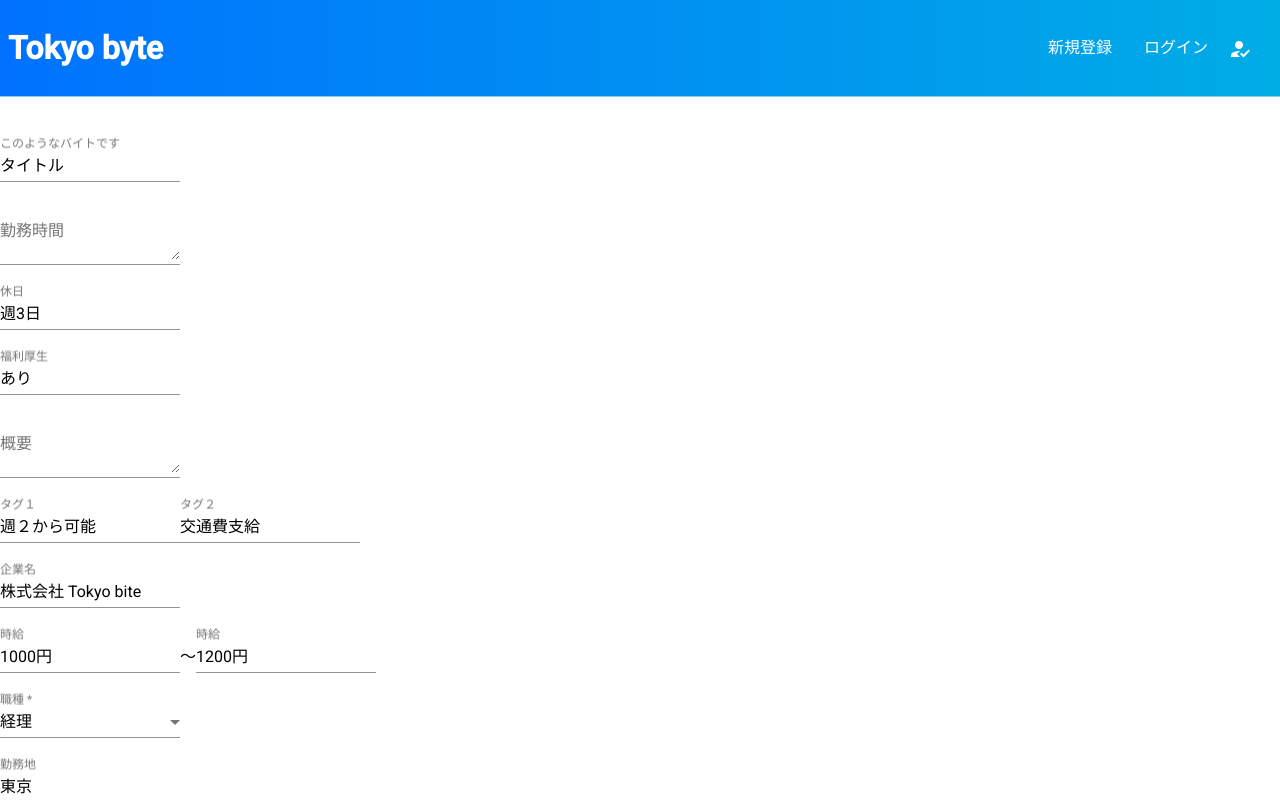
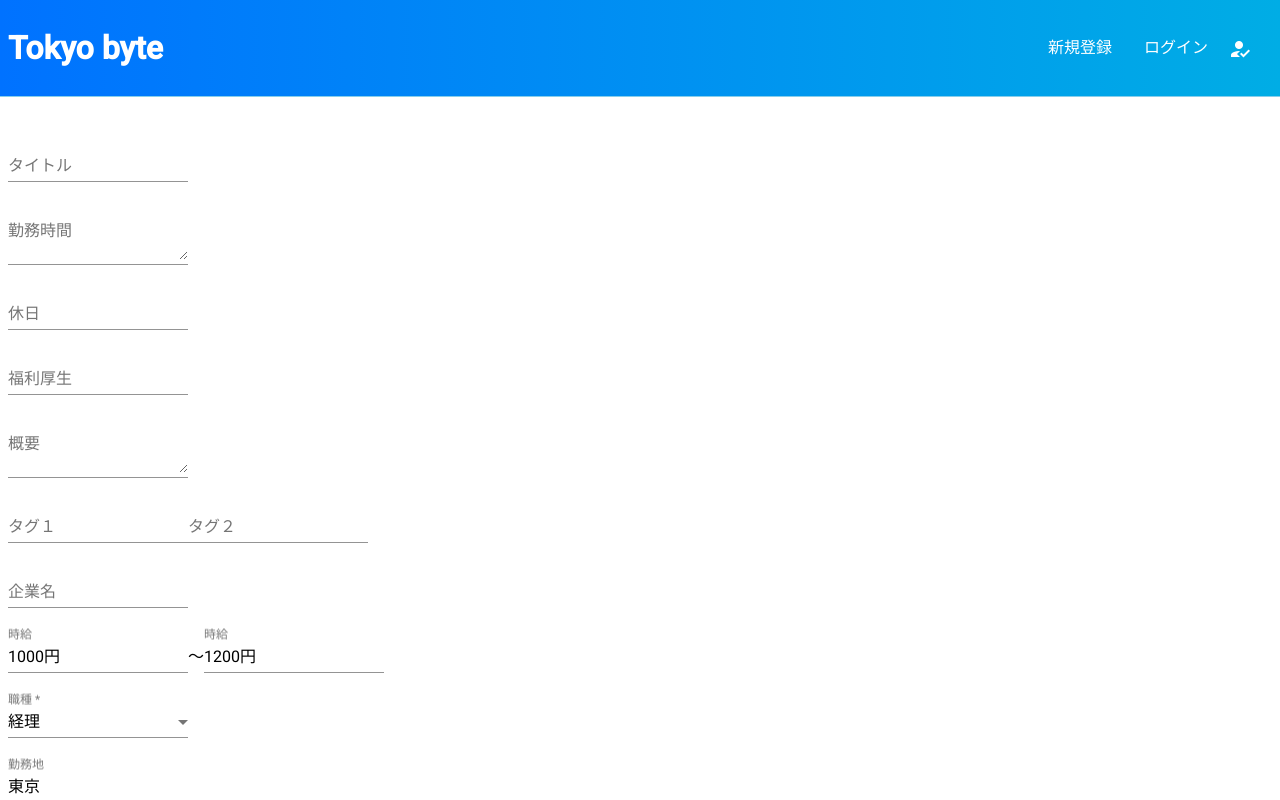
Before and after one commit to cameron-s-dev/angular-jobapp, an Angular app: page /recruitment in a window 1280 px wide. Shown: the top 800 px of the page. Built offline with nearby package versions, Linux system fonts and the light colour scheme.

Commit message:
feat(recuitment): 企業側のフォーム作成 マークアップ #11

```diff
--- a/src/app/form/recruitment/recruitment.component.html
+++ b/src/app/form/recruitment/recruitment.component.html
@@ -1,46 +1,51 @@
-<form action="">
+<form action="" class="recruitment">
   <div>
     <mat-form-field>
-      <input matInput placeholder="このようなバイトです" value="タイトル">
+      <mat-label>タイトル</mat-label>
+      <input matInput placeholder="このようなバイトです">
     </mat-form-field>
   </div>
 
   <div>
     <mat-form-field>
-      <textarea matInput placeholder="勤務時間"></textarea>
+      <mat-label>勤務時間</mat-label>
+      <textarea matInput placeholder="18:00~22:00"></textarea>
     </mat-form-field>
   </div>
 
   <div>
     <mat-form-field>
-      <input matInput placeholder="休日" value="週3日">
+      <mat-label>休日</mat-label>
+      <input matInput placeholder="週3日">
     </mat-form-field>
   </div>
 
   <div>
     <mat-form-field>
-      <input matInput placeholder="福利厚生" value="あり">
+      <mat-label>福利厚生</mat-label>
+      <input matInput placeholder="あり">
     </mat-form-field>
   </div>
 
   <div>
     <mat-form-field>
-      <textarea matInput placeholder="概要"></textarea>
+      <mat-label>概要</mat-label>
+      <textarea matInput placeholder="簡単なバイトの内容"></textarea>
     </mat-form-field>
   </div>
 
   <div>
     <mat-form-field>
-      <input matInput placeholder="タグ１" value="週２から可能">
+      <input matInput placeholder="タグ１">
     </mat-form-field>
     <mat-form-field>
-      <input matInput placeholder="タグ２" value="交通費支給">
+      <input matInput placeholder="タグ２">
     </mat-form-field>
   </div>
 
   <div>
     <mat-form-field>
-      <input matInput placeholder="企業名" value="株式会社 Tokyo bite">
+      <input matInput placeholder="企業名">
     </mat-form-field>
   </div>
 
--- a/src/app/form/recruitment/recruitment.component.scss
+++ b/src/app/form/recruitment/recruitment.component.scss
@@ -0,0 +1,5 @@
+@import "mixins";
+
+.recruitment {
+  margin: 24px 8px;
+}
```
